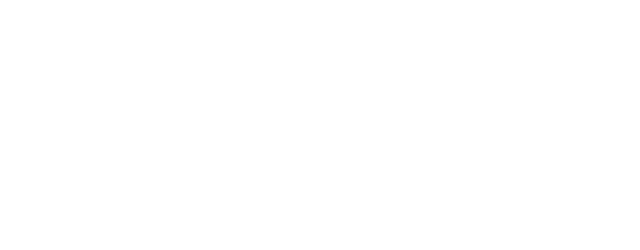
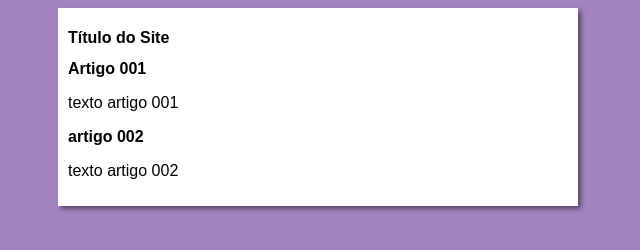
Before and after one commit to josecarlosbalasteguimoretti/projeto-site, a plain HTML site: page index.html in a window 1280 px wide. Shown: the whole page, without its empty margins (322-962 px from the left). Drawn offline with Linux system fonts and the light colour scheme.

Commit message:
iniciei o design

```diff
--- /dev/null
+++ b/estilos/style.css
@@ -0,0 +1,15 @@
+* {
+    font-family: Arial, Helvetica, sans-serif;
+    font-size: 16px;
+}
+ body{
+       background-color: rgb(164, 133, 194) ;
+   }
+   main {
+       background-color: white;
+       width: 500px;
+       margin: auto;
+       padding: 10px;
+       box-shadow: 3px 3px 5px rgba(0, 0, 0, 0.473);
+       green, blue, alpha);
+   }
--- a/index.html
+++ b/index.html
@@ -1,11 +1,24 @@
 <!DOCTYPE html>
-<html lang="en">
+<html lang="pt-br">
 <head>
     <meta charset="UTF-8">
     <meta name="viewport" content="width=device-width, initial-scale=1.0">
-    <title>Document</title>
+    <title>Título do Site</title>
+    <link rel="stylesheet" href="estilos/style.css">
 </head>
 <body>
-
+ <main>
+     <header>
+         <h1>Título do Site</h1>
+     </header>
+       <article>
+            <h2>Artigo 001</h2>
+            <p>texto artigo 001</p>
+        </article>
+        <article>
+            <h2>artigo 002</h2>
+            <p>texto artigo 002</p>
+        </article>
+ </main>
 </body>
 </html>
```
